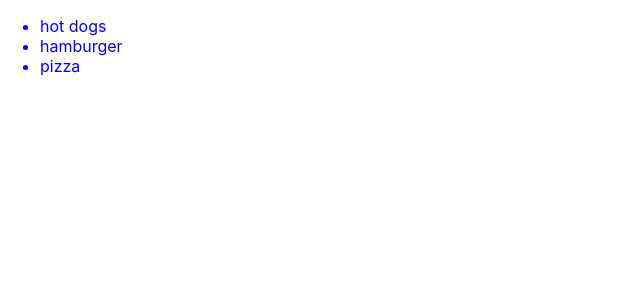
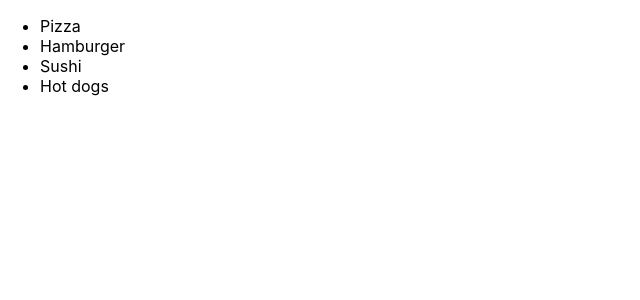
Before and after one commit to Adriantutuianu/react-course, a React (Create React App) app: page / in a window 1280 px wide. Shown: the top 300 px of the page, without its empty margins (0-640 px from the left). Built offline with nearby package versions, Linux system fonts and the light colour scheme.

Commit message:
introducing JSX

```diff
--- a/src/index.js
+++ b/src/index.js
@@ -4,12 +4,11 @@ import "./index.css";
 
 ReactDOM.render(
   // React.createElement("h1", null, "Hello!"),
-  React.createElement(
-    "ul",
-    { style: { color: "blue" } },
-    React.createElement("li", null, "hot dogs"),
-    React.createElement("li", null, "hamburger"),
-    React.createElement("li", null, "pizza")
-  ),
+  <ul>
+    <li>Pizza</li>
+    <li>Hamburger</li>
+    <li>Sushi</li>
+    <li>Hot dogs</li>
+  </ul>,
   document.getElementById("root")
 );
```
